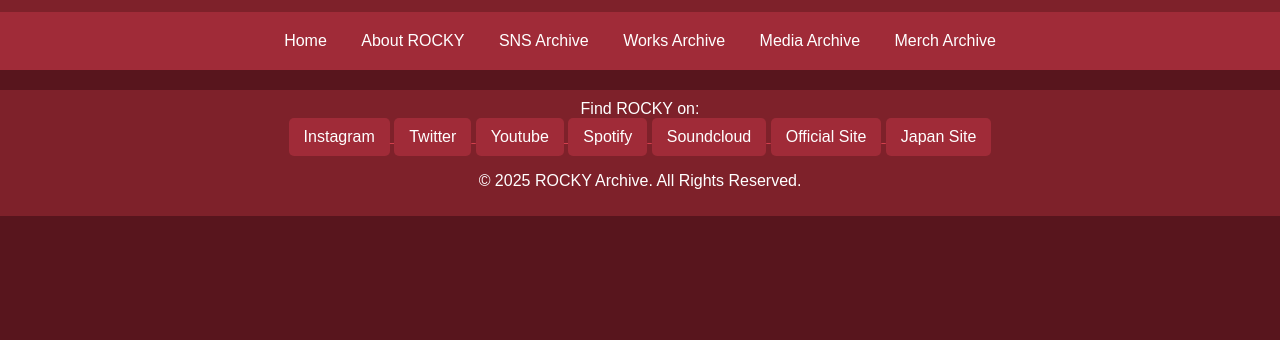
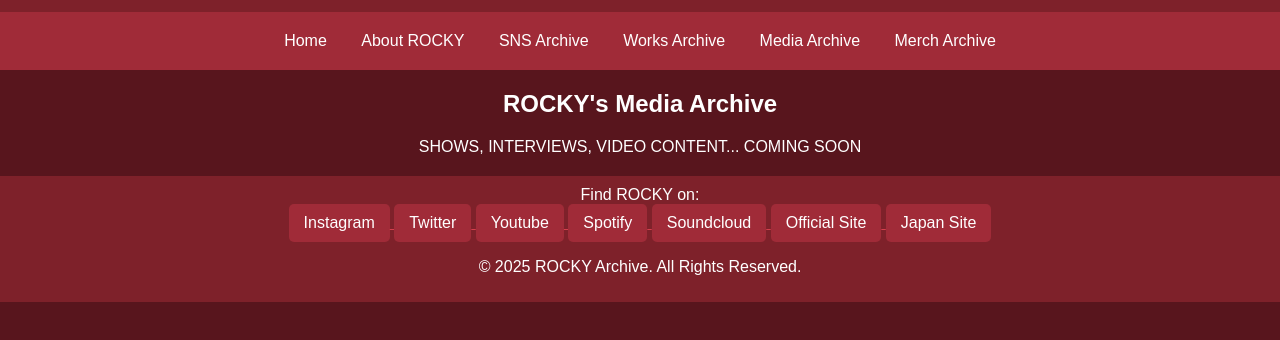
Before and after one commit to lsun25/rockyarchive, a plain HTML site: page media.html in a window 1280 px wide. Shown: the part 82-422 px from the top of the page. Drawn offline with Linux system fonts and the light colour scheme.

Commit message:
Update media.html

```diff
--- a/media.html
+++ b/media.html
@@ -14,6 +14,11 @@
 
     <div id="header-placeholder"></div> <!-- Header will load here -->
     <div id="navbar-placeholder"></div> <!-- Navbar will load here -->
+
+    <div>
+        <h2>ROCKY's Media Archive</h2>
+        <p>SHOWS, INTERVIEWS, VIDEO CONTENT... COMING SOON</p>
+    </div>
 
     <div id="footer-placeholder"></div> <!-- Footer will load here -->
 
```
